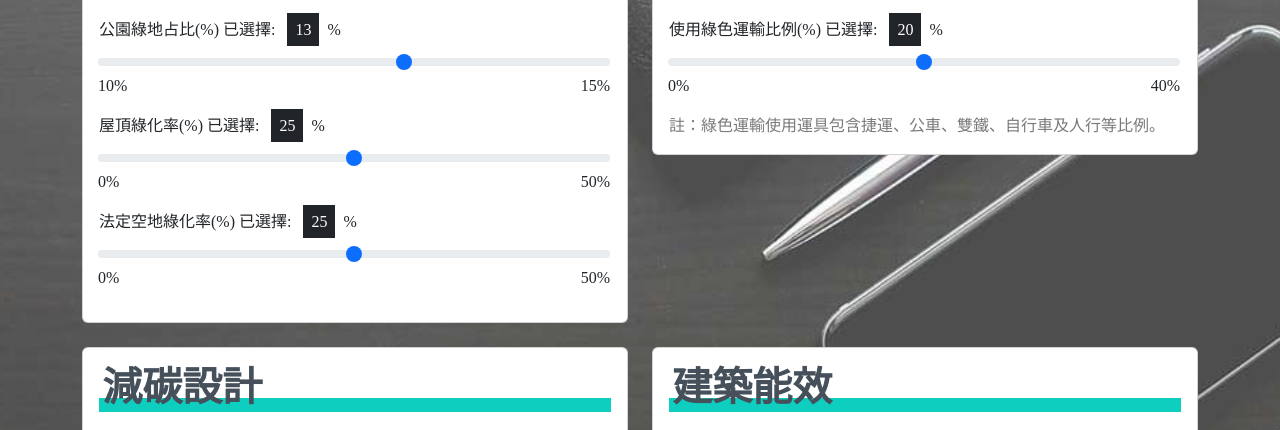
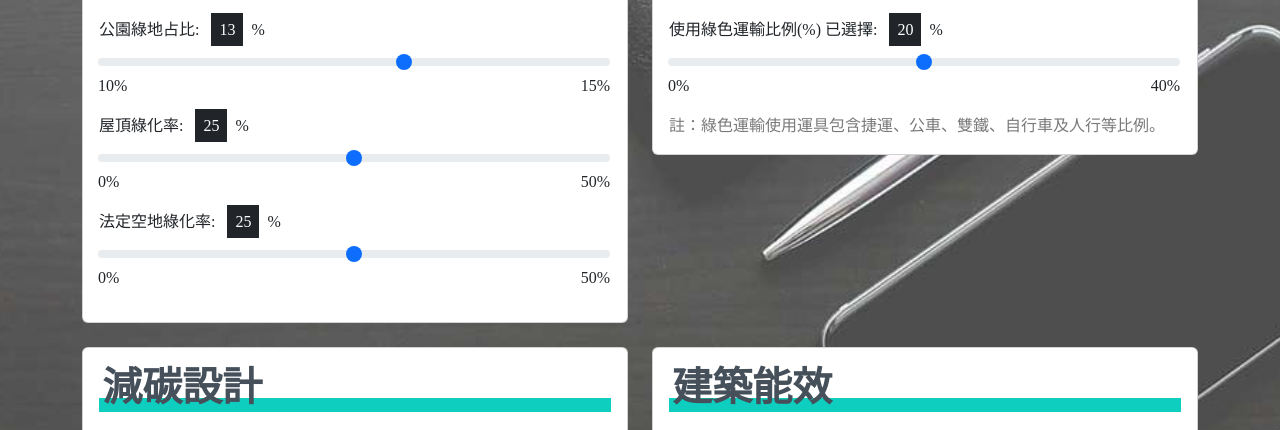
Before and after one commit to sino7622/DemoCO_APP, a plain HTML site: page carbon_d.html in a window 1280 px wide. Shown: the part 347-777 px from the top of the page. Drawn offline with Linux system fonts and the light colour scheme; a web font is replaced by a local one.

Commit message:
調整文字

```diff
--- a/carbon_d.html
+++ b/carbon_d.html
@@ -66,7 +66,7 @@
                 <h3 class="card-title hight-light">自然碳匯</h3>
                 <p class="card-text pt-3">
                   <div class="input-group mb-3">
-                    <label for="customRange2" class="form-label">公園綠地占比(%) 已選擇:
+                    <label for="customRange2" class="form-label">公園綠地占比:
                       <span id="A_text" class="text-bg-dark m-2 p-2"></span>%</label>
                     <br />
                     <input id="A_range" min="10" max="15" step="1" type="range" list="tickmarksA" class="form-range"/>
@@ -77,7 +77,7 @@
                   </div>
 
                   <div class="input-group mb-3">
-                    <label for="customRange2" class="form-label">屋頂綠化率(%) 已選擇:
+                    <label for="customRange2" class="form-label">屋頂綠化率:
                       <span id="B_text" class="text-bg-dark m-2 p-2"></span>%</label>
                     <br />
                     <input id="B_range" min="0" max="50" step="1" type="range" list="tickmarksB" class="form-range"/>
@@ -88,7 +88,7 @@
                   </div>
 
                   <div class="input-group mb-3">
-                    <label for="customRange2" class="form-label">法定空地綠化率(%) 已選擇:
+                    <label for="customRange2" class="form-label">法定空地綠化率:
                       <span id="C_text" class="text-bg-dark m-2 p-2"></span>%</label>
                     <br />
                     <input id="C_range" min="0" max="50" step="1" type="range" list="tickmarksC" class="form-range"/>
```
Also changed, not shown: carbon_d_single.html (+3 -3 lines).
